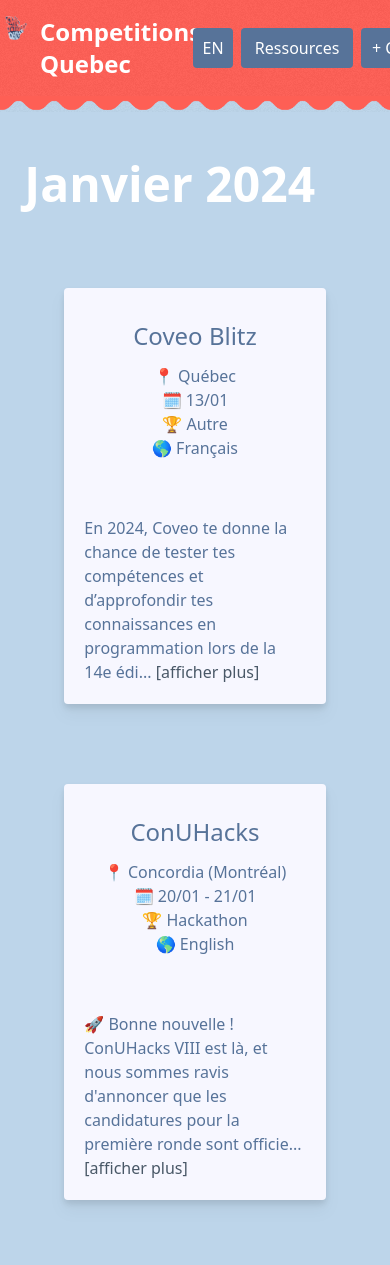
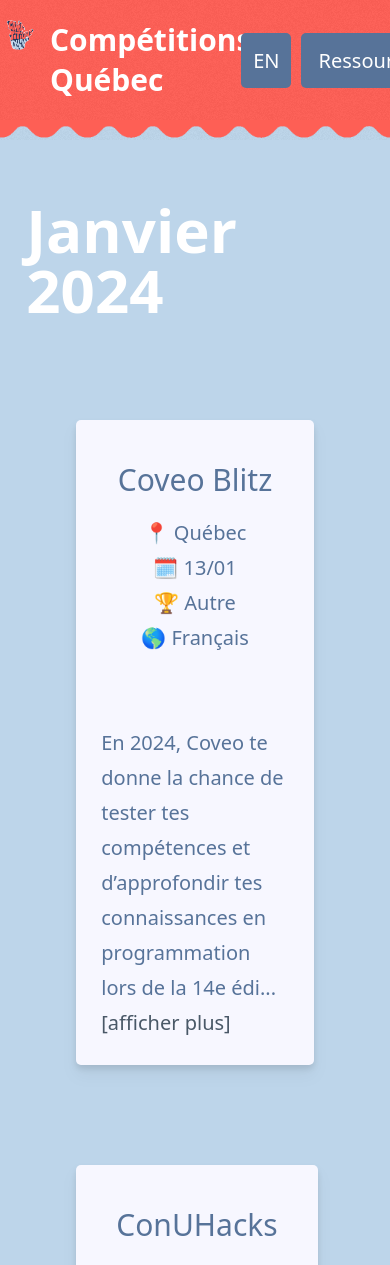
Before and after one commit to Otaphoque/competitionsquebec, a Flask app: page / in a window 390 px wide; the page is wider, and only the part inside the window is pictured. Shown: the top 1265 px of that part. Run offline with Flask 2, Linux system fonts and the light colour scheme.

Commit message:
font size on phone

```diff
--- a/static/dist/output.css
+++ b/static/dist/output.css
@@ -812,6 +812,11 @@
   line-height: 1rem;
 }
 
+.text-xl {
+  font-size: 1.25rem;
+  line-height: 1.75rem;
+}
+
 .font-bold {
   font-weight: 700;
 }
@@ -908,6 +913,15 @@
   .md\:w-6\/12 {
     width: 50%;
   }
+
+  .md\:w-11\/12 {
+    width: 91.666667%;
+  }
+
+  .md\:text-base {
+    font-size: 1rem;
+    line-height: 1.5rem;
+  }
 }
 
 @media (min-width: 1024px) {
--- a/static/en.json
+++ b/static/en.json
@@ -1,4 +1,5 @@
 {
+    "title": "Competitions Quebec",
     "host": "hosted by",
     "lien": "Link :",
     "location": "Location:",
--- a/static/fr.json
+++ b/static/fr.json
@@ -1,4 +1,5 @@
 {
+    "title": "Compétitions Québec",
     "host": "organisé par",
     "lien": "Lien :",
     "location": "Lieu :",
--- a/templates/nav.html
+++ b/templates/nav.html
@@ -1,8 +1,8 @@
 <!DOCTYPE html>
-<html>
+<html class="text-xl md:text-base">
 
 <head>
-    <title>Competitions Quebec</title>
+    <title>{{ translations.title }}</title>
     <link rel="stylesheet" href="../static/dist/output.css">
     <link rel="stylesheet" href="../static/dist/truc.css">
     <link rel="shortcut icon" href="../static/images/favicon.ico" type="image/x-icon">
@@ -20,7 +20,7 @@
                 <a href="{{ url_for('index') }}" class="justify-center flex">
                     <img width="44" height="44" src="{{url_for('static', filename='images/logo.png')}}"
                         class="h-6 mr-3 sm:h-9" alt="McGill Logo">
-                    <h1 class="text-2xl font-semibold text-white">Competitions Quebec</h1>
+                    <h1 class="text-2xl font-semibold text-white">{{ translations.title }}</h1>
                 </a>
 
                 <div class="flex flex-row">
```
